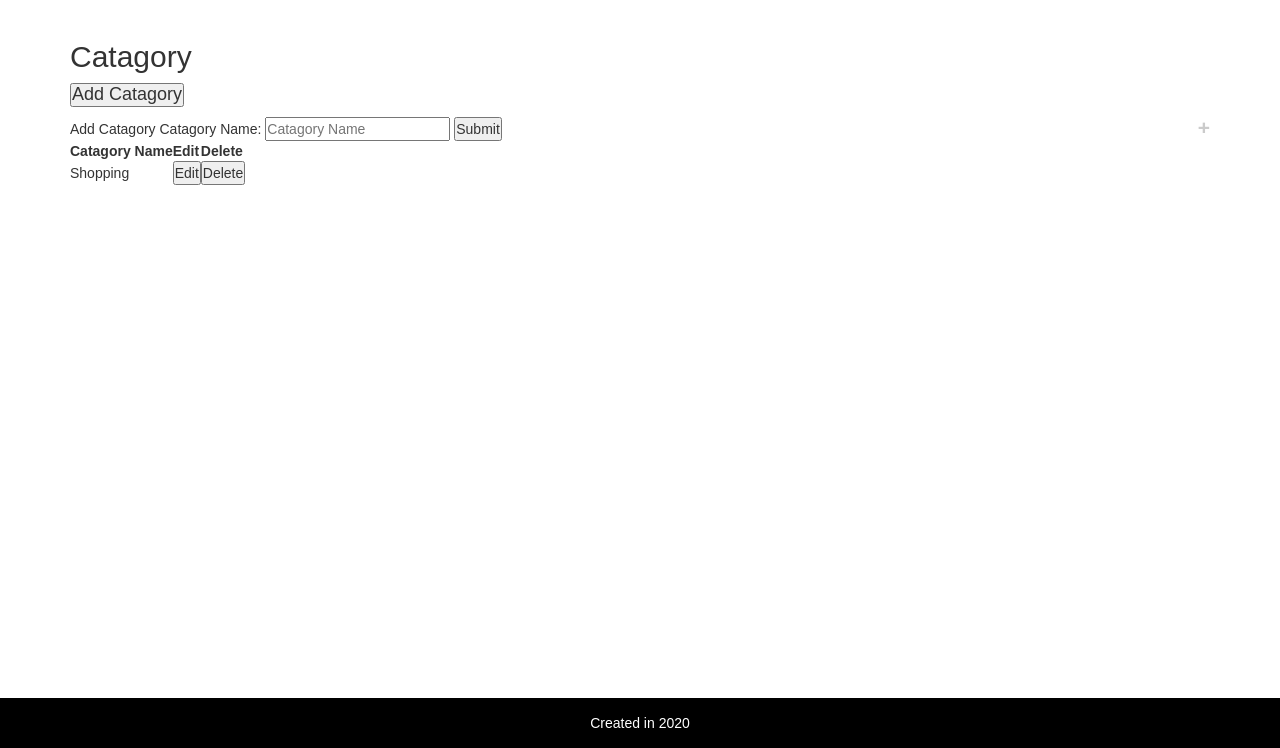
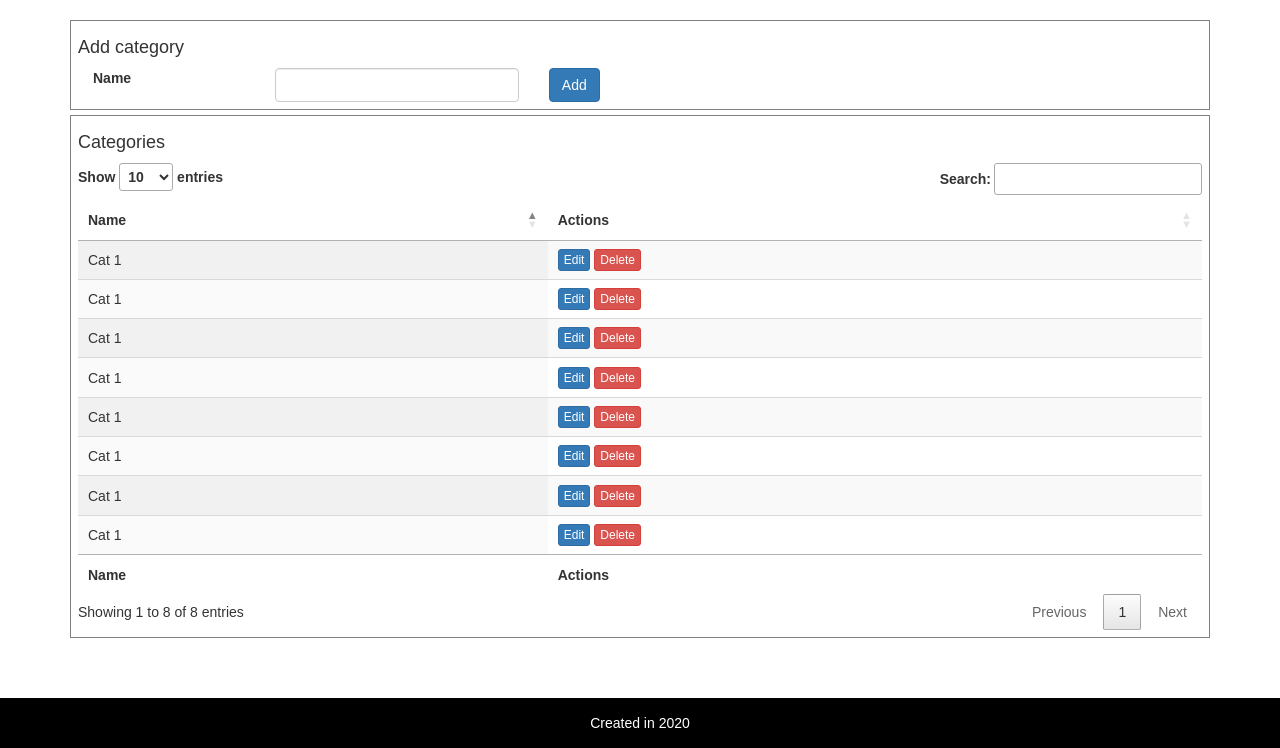
Before and after one commit to pkeyur888/Activity-Tracker, a PHP site: page /catagory.php in a window 1280 px wide. Shown: the part 52-800 px from the top of the page. Run offline with PHP 8.4, Linux system fonts and the light colour scheme; some libraries are stand-ins or nearby versions.

Commit message:
Complete html

```diff
--- a/php/aboutus.php
+++ b/php/aboutus.php
@@ -3,7 +3,7 @@ require_once('views/header.php');
 
 ?>
 
-
+<h4 class="text-center">This Web app is an activity tracker. It allows you to track time that you spend on some activities.</h4>
 
 
 <?php require_once('views/footer.php')  ?>
--- a/php/catagory.php
+++ b/php/catagory.php
@@ -3,38 +3,77 @@
 require_once('views/header.php');
 
 ?>
+  <div class="add-category">
+    <h4>Add category</h4>
+    <form>
+      <div class="row">
+        <div class="col-md-6">
 
-  <table>
-  <h2>Catagory</h2>
-  <h4><button id="btnAddCatagory" class="add" name="add_catagory"
-  onclick="addCatagoryForm()" >Add Catagory</button></h4>
+          <label for="name" class="col-sm-4 col-form-label">Name</label>
+          <div class="col-sm-6">
+            <input type="text"  class="form-control" id="name">
+          </div>
+          <div class="col-sm-2">
+            <button type="submit" class="btn btn-primary">Add</button>
+          </div>
+        </div>
+
+      </div>
+    </form>
+  </div>
 
 
-  <div class="bg-form">
-    <div class="addFormContent">
-      <div class="close">+</div>
-
-      <form>
-        <lable id="addActivityTitle">Add Catagory</lable>
-        <lable>Catagory Name:</lable>
-        <input type="text" id="CatagoryName" placeholder="Catagory Name">
-
-        <button class="button" id="btnSubmit">Submit</button>
-      </form>
-    </div>
+  <div class="category-listing">
+    <h4>Categories</h4>
+    <table id="categories" class="display" style="width:100%">
+        <thead>
+            <tr>
+                <th>Name</th>
+                <th>Actions</th>
+            </tr>
+        </thead>
+        <tbody>
+            <tr>
+                <td>Cat 1</td>
+                <td><button class="btn btn-xs btn-primary">Edit</button> <button class="btn btn-xs btn-danger">Delete</button></td>
+            </tr>
+            <tr>
+                <td>Cat 1</td>
+                <td><button class="btn btn-xs btn-primary">Edit</button> <button class="btn btn-xs btn-danger">Delete</button></td>
+            </tr>
+            <tr>
+                <td>Cat 1</td>
+                <td><button class="btn btn-xs btn-primary">Edit</button> <button class="btn btn-xs btn-danger">Delete</button></td>
+            </tr>
+            <tr>
+                <td>Cat 1</td>
+                <td><button class="btn btn-xs btn-primary">Edit</button> <button class="btn btn-xs btn-danger">Delete</button></td>
+            </tr>
+            <tr>
+                <td>Cat 1</td>
+                <td><button class="btn btn-xs btn-primary">Edit</button> <button class="btn btn-xs btn-danger">Delete</button></td>
+            </tr>
+            <tr>
+                <td>Cat 1</td>
+                <td><button class="btn btn-xs btn-primary">Edit</button> <button class="btn btn-xs btn-danger">Delete</button></td>
+            </tr>
+            <tr>
+                <td>Cat 1</td>
+                <td><button class="btn btn-xs btn-primary">Edit</button> <button class="btn btn-xs btn-danger">Delete</button></td>
+            </tr>
+            <tr>
+                <td>Cat 1</td>
+                <td><button class="btn btn-xs btn-primary">Edit</button> <button class="btn btn-xs btn-danger">Delete</button></td>
+            </tr>
+        </tbody>
+        <tfoot>
+            <tr>
+              <th>Name</th>
+              <th>Actions</th>
+            </tr>
+        </tfoot>
+    </table>
   </div>
-
-  <tr>
-    <th>Catagory Name</th>
-    <th>Edit</th>
-    <th>Delete</th>
-  </tr>
-  <tr>
-    <td>Shopping</td>
-    <td><button class="btnedit" name="btn_edit">Edit</button></td>
-    <td><button class="btndelete" name="btn_delete">Delete</button></td>
-  </tr>
-</table>
 
 
 
--- a/php/css/main.css
+++ b/php/css/main.css
@@ -25,6 +25,16 @@ body {
     margin: 5px 0;
 }
 
+.add-category{
+    border: 1px solid grey;
+    min-height: 70px;
+    padding: 7px;
+}
+.category-listing{
+    border: 1px solid grey;
+    padding: 7px;
+    margin: 5px 0;
+}
 
 
 /* footer */
--- a/php/home.php
+++ b/php/home.php
@@ -49,7 +49,7 @@ require_once('views/header.php');
 
   <div class="activity-listing">
     <h4>Activities</h4>
-  <table id="example" class="display" style="width:100%">
+  <table id="activities" class="display" style="width:100%">
         <thead>
             <tr>
                 <th>Name</th>
@@ -62,7 +62,7 @@ require_once('views/header.php');
         <tbody>
             <tr>
                 <td>Act 1</td>
-                <td>Description short...</td>
+                <td>Description short... Description short... </td>
                 <td>20/04/1995</td>
                 <td>3h 35m</td>
                 <td><button class="btn btn-xs btn-primary">Edit</button> <button class="btn btn-xs btn-danger">Delete</button></td>
--- a/php/js/main.js
+++ b/php/js/main.js
@@ -1,3 +1,4 @@
 $(document).ready(function() {
-    $('#example').DataTable();
+    $('#activities').DataTable();
+    $('#categories').DataTable();
 } );
```
